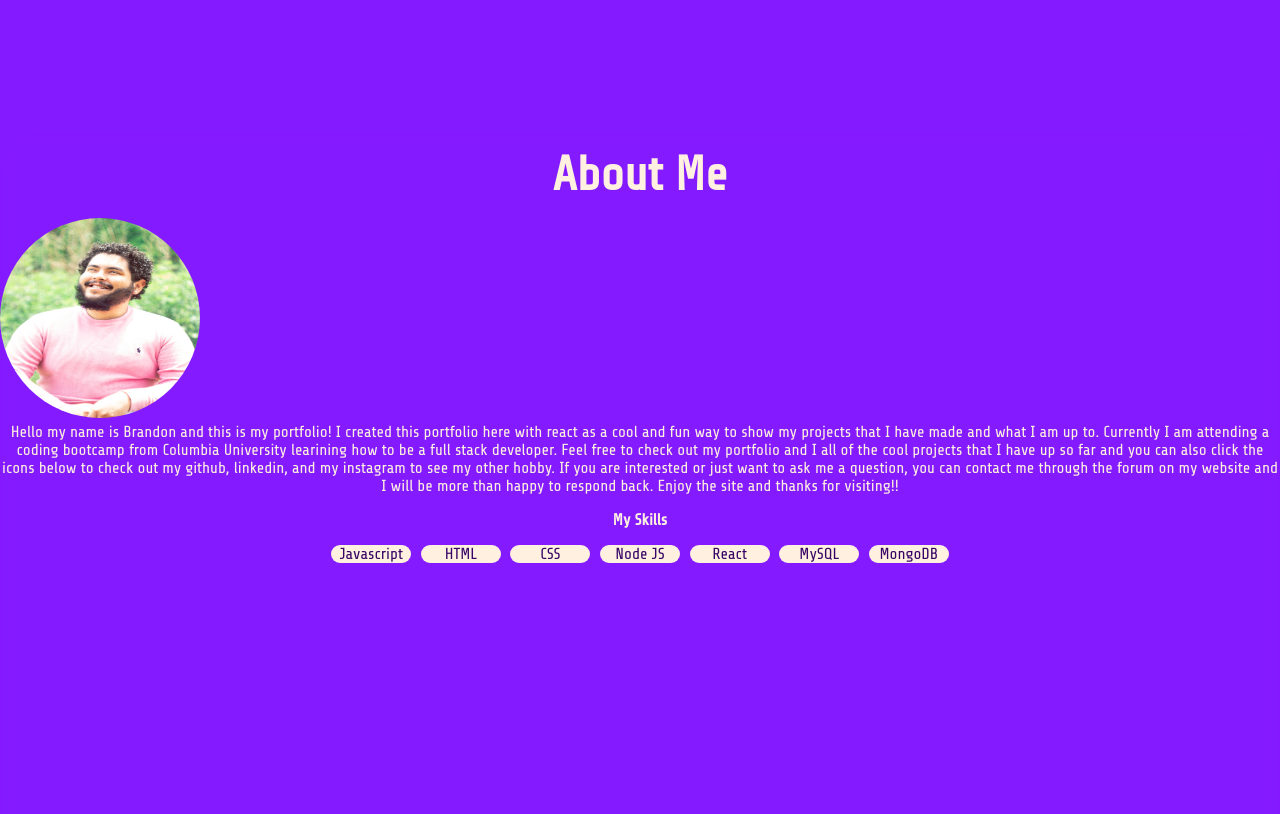
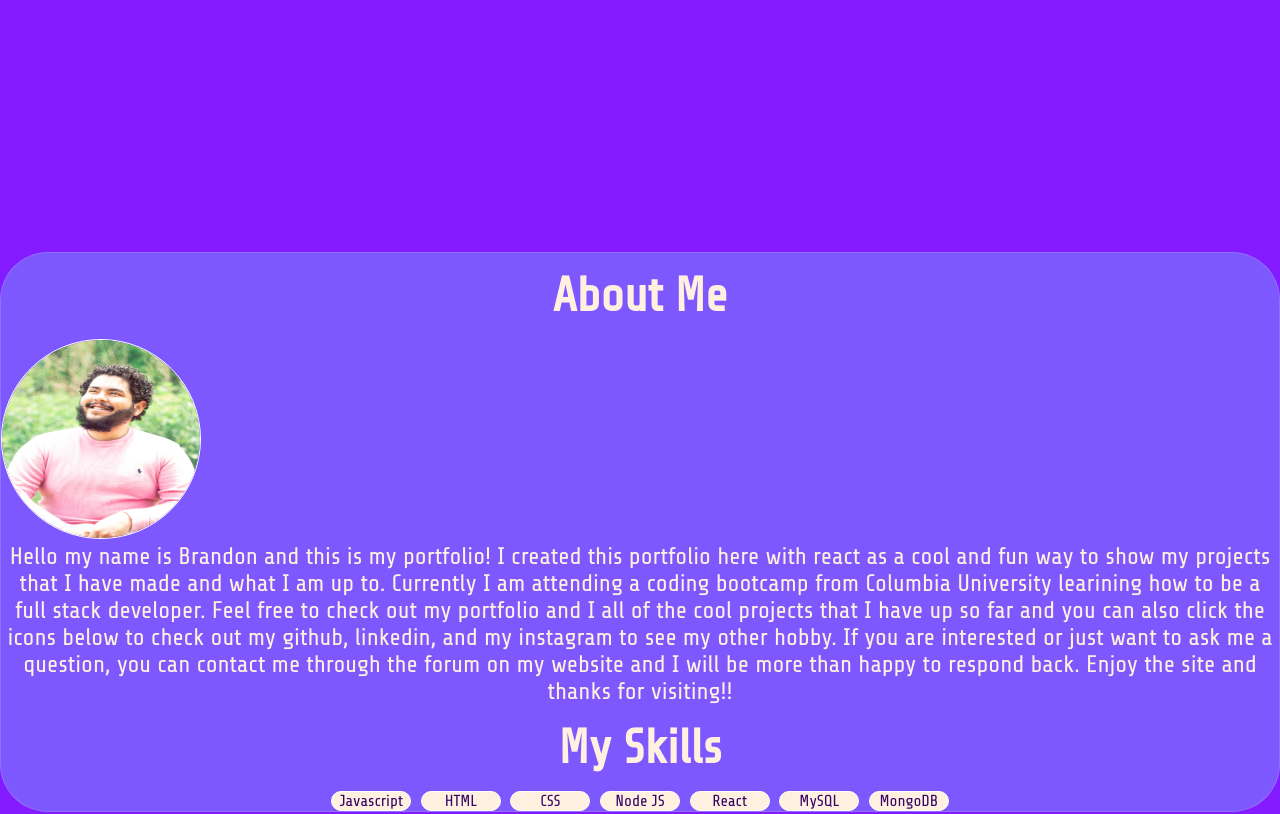
Before and after one commit to 1Clide1/My-react-port, a React (Create React App) app: page / in a window 1280 px wide. Shown: the part 800-1614 px from the top of the page. Built offline with nearby package versions, Linux system fonts and the light colour scheme.

Commit message:
added more utility variables for easier css might also refactor css to add utility classes to clean up the css

```diff
--- a/src/index.css
+++ b/src/index.css
@@ -1,3 +1,7 @@
+/* mainly to keep the footer in check */
+html {
+  height: 100%;
+}
 * {
   margin: 0;
   padding: 0;
@@ -6,17 +10,33 @@
 }
 
 :root {
+  /* site wide colors */
   --text-color: #fff0e0;
   --bg-color: #370665;
+  --body-bg-color: #7700ffe5;
+  --footer-color: #6819c2;
   --nav-bg-color: #75a2fc96;
+  --content-bg: #75a2fc77;
   --scroll-bg-color: #a557ffe5;
   --scroll-hover-color: #440e77;
+  --white-highlight: #ffffff;
+  --white-alpha: rgba(255, 255, 255, 0.151);
+  /* font size */
+  --font-size-100: 0.5rem;
+  --font-size-200: 1.2rem;
+  --font-size-300: 1.5rem;
+  --font-size-400: 2rem;
+  --font-size-500: 3rem;
+  /* scroll effect */
+  scroll-behavior: smooth;
+  /* fixes the navbar from blocking the sections since I am using a fixed navbar */
+  scroll-padding-top: 100px;
 }
 
 body {
   -webkit-font-smoothing: antialiased;
   -moz-osx-font-smoothing: grayscale;
-  background: #7700ffe5;
+  background: var(--body-bg-color);
 }
 
 main {
@@ -24,6 +44,7 @@
   z-index: -1;
   color: var(--text-color);
   display: flex;
+  flex-direction: column;
   text-align: center;
   justify-content: center;
 }
```
